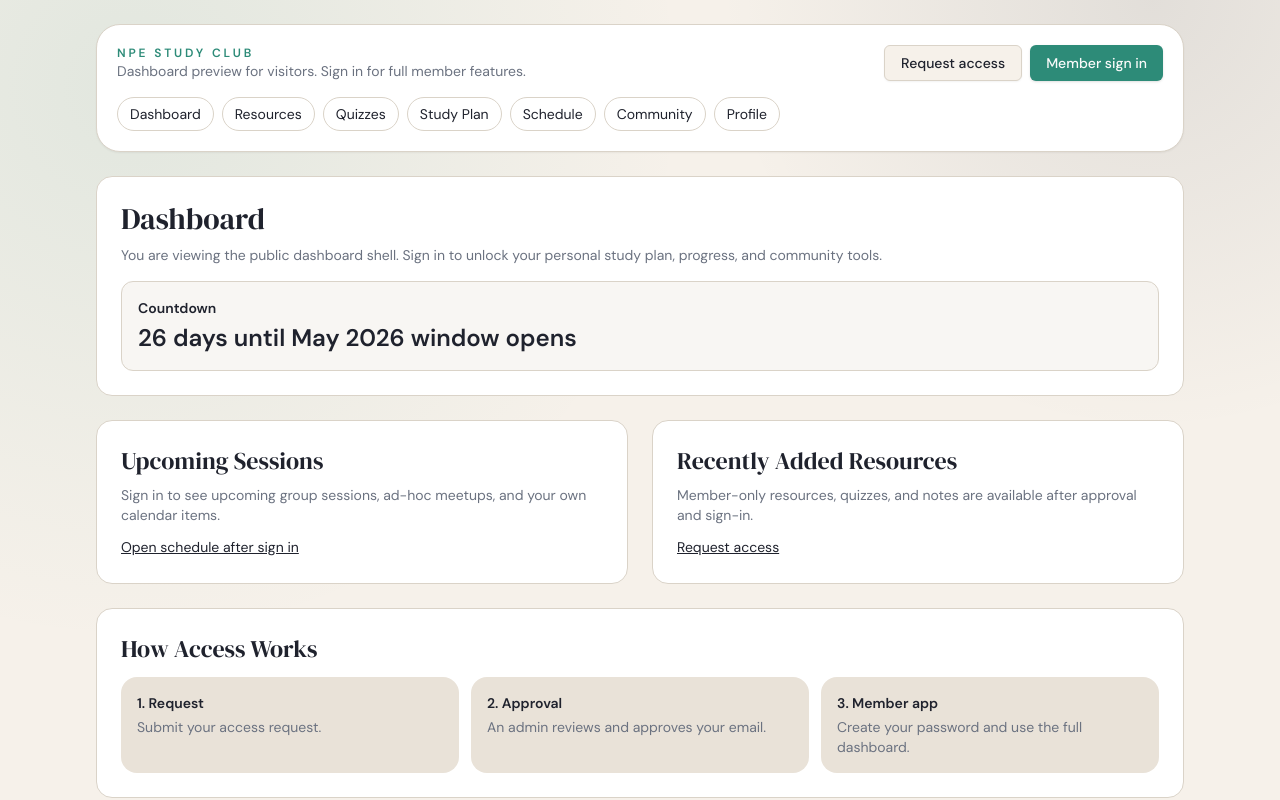
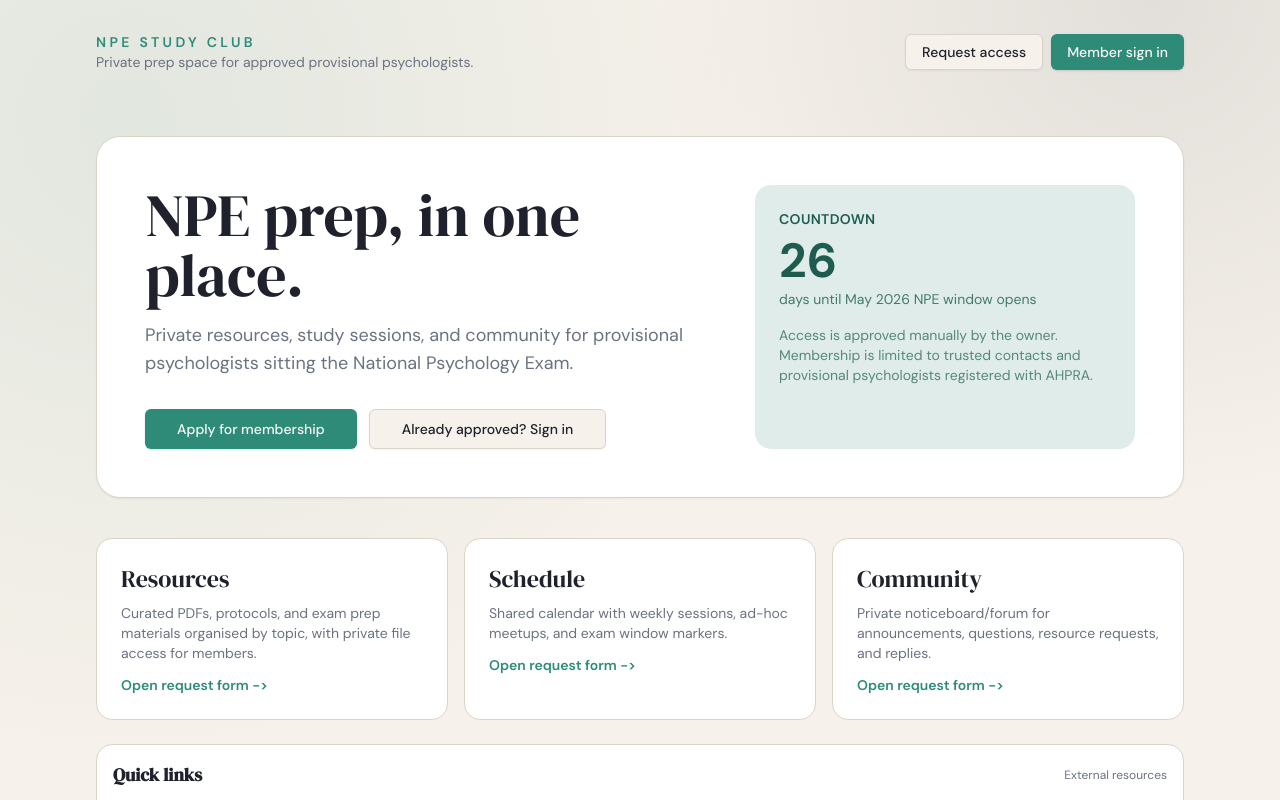
Before and after one commit to ccicm/NPEstudyclub, a Next.js app in the folder npe-web/: page / in a window 1280 px wide. Shown: the top 800 px of the page. Built offline with nearby package versions, Linux system fonts and the light colour scheme; no server answers.

Commit message:
pagestyle

```diff
--- a/npe-web/app/page.tsx
+++ b/npe-web/app/page.tsx
@@ -1,6 +1,7 @@
 import Link from "next/link";
 import { redirect } from "next/navigation";
 import { Button } from "@/components/ui/button";
+import { QUICK_LINKS } from "@/lib/quick-links";
 import { createClient } from "@/lib/supabase/server";
 
 const EXAM_WINDOW_OPEN = new Date("2026-05-04T00:00:00+10:00");
@@ -32,12 +33,11 @@ export default async function Home() {
   }
 
   return (
-    <main className="mx-auto min-h-screen w-full max-w-6xl px-5 py-6 md:px-8">
-      <header className="rounded-3xl border bg-card p-4 shadow-sm md:p-5">
-        <div className="flex flex-wrap items-center justify-between gap-3">
+    <main className="mx-auto flex min-h-screen w-full max-w-6xl flex-col px-5 py-8 md:px-8">
+      <header className="flex flex-col gap-4 sm:flex-row sm:items-center sm:justify-between">
         <div>
-            <p className="text-xs font-semibold uppercase tracking-[0.24em] text-primary">NPE Study Club</p>
-            <p className="text-sm text-muted-foreground">Dashboard preview for visitors. Sign in for full member features.</p>
+          <p className="text-sm font-semibold tracking-[0.24em] text-primary">NPE STUDY CLUB</p>
+          <p className="text-sm text-muted-foreground">Private prep space for approved provisional psychologists.</p>
         </div>
         <div className="flex gap-2">
           <Button asChild variant="outline">
@@ -47,77 +47,114 @@ export default async function Home() {
             <Link href="/auth/login">Member sign in</Link>
           </Button>
         </div>
-        </div>
-        <nav className="mt-4 flex flex-wrap gap-2">
-          {[
-            { href: "/auth/login", label: "Dashboard" },
-            { href: "/auth/login", label: "Resources" },
-            { href: "/auth/login", label: "Quizzes" },
-            { href: "/auth/login", label: "Study Plan" },
-            { href: "/auth/login", label: "Schedule" },
-            { href: "/auth/login", label: "Community" },
-            { href: "/auth/login", label: "Profile" },
-          ].map((link) => (
-            <Link key={link.label} href={link.href} className="rounded-full border px-3 py-1.5 text-sm transition-colors hover:bg-muted">
-              {link.label}
-            </Link>
-          ))}
-        </nav>
       </header>
 
-      <div className="mt-6 space-y-6">
-        <section className="rounded-2xl border bg-card p-6">
-          <h1 className="text-3xl">Dashboard</h1>
-          <p className="mt-2 text-sm text-muted-foreground">
-            You are viewing the public dashboard shell. Sign in to unlock your personal study plan, progress, and
-            community tools.
-          </p>
-          <div className="mt-4 rounded-xl border bg-muted/30 p-4">
-            <p className="text-sm font-semibold">Countdown</p>
-            <p className="mt-1 text-2xl font-semibold">{daysRemaining} days until May 2026 window opens</p>
+      <section className="mt-16 rounded-3xl border bg-card p-8 shadow-sm md:p-12">
+        <div className="grid gap-10 md:grid-cols-[1.2fr_0.8fr]">
+          <div>
+            <h1 className="text-4xl leading-tight md:text-6xl">NPE prep, in one place.</h1>
+            <p className="mt-4 max-w-2xl text-lg text-muted-foreground">
+              Private resources, study sessions, and community for provisional psychologists sitting the National
+              Psychology Exam.
+            </p>
+            <div className="mt-8 flex flex-wrap gap-3">
+              <Button asChild size="lg">
+                <Link href="/auth/request">Apply for membership</Link>
+              </Button>
+              <Button asChild size="lg" variant="outline">
+                <Link href="/auth/login">Already approved? Sign in</Link>
+              </Button>
+            </div>
           </div>
-        </section>
+          <div className="rounded-2xl bg-accent p-6">
+            <p className="text-sm font-semibold uppercase tracking-wide text-accent-foreground">
+              Countdown
+            </p>
+            <p className="mt-2 text-5xl font-bold text-accent-foreground">{daysRemaining}</p>
+            <p className="mt-1 text-sm text-accent-foreground/80">
+              days until May 2026 NPE window opens
+            </p>
+            <p className="mt-4 text-sm text-accent-foreground/70">
+              Access is approved manually by the owner. Membership is limited to
+              trusted contacts and provisional psychologists registered with
+              AHPRA.
+            </p>
+          </div>
+        </div>
+      </section>
 
-        <div className="grid gap-6 lg:grid-cols-2">
-          <section className="rounded-2xl border bg-card p-6">
-            <h2 className="text-2xl">Upcoming Sessions</h2>
+      <section className="mt-10 grid gap-4 md:grid-cols-3">
+        <Link href="/auth/request" className="rounded-2xl border bg-card p-6 transition hover:bg-muted/30">
+          <article>
+            <h2 className="text-2xl">Resources</h2>
             <p className="mt-2 text-sm text-muted-foreground">
-              Sign in to see upcoming group sessions, ad-hoc meetups, and your own calendar items.
+              Curated PDFs, protocols, and exam prep materials organised by topic, with private file access for members.
             </p>
-            <Link href="/auth/login" className="mt-3 inline-block text-sm underline">
-              Open schedule after sign in
-            </Link>
-          </section>
+            <p className="mt-3 text-sm font-semibold text-primary">Open request form -&gt;</p>
+          </article>
+        </Link>
+        <Link href="/auth/request" className="rounded-2xl border bg-card p-6 transition hover:bg-muted/30">
+          <article>
+            <h2 className="text-2xl">Schedule</h2>
+            <p className="mt-2 text-sm text-muted-foreground">
+              Shared calendar with weekly sessions, ad-hoc meetups, and exam window markers.
+            </p>
+            <p className="mt-3 text-sm font-semibold text-primary">Open request form -&gt;</p>
+          </article>
+        </Link>
+        <Link href="/auth/request" className="rounded-2xl border bg-card p-6 transition hover:bg-muted/30">
+          <article>
+            <h2 className="text-2xl">Community</h2>
+            <p className="mt-2 text-sm text-muted-foreground">
+              Private noticeboard/forum for announcements, questions, resource requests, and replies.
+            </p>
+            <p className="mt-3 text-sm font-semibold text-primary">Open request form -&gt;</p>
+          </article>
+        </Link>
+      </section>
 
-          <section className="rounded-2xl border bg-card p-6">
-            <h2 className="text-2xl">Recently Added Resources</h2>
-            <p className="mt-2 text-sm text-muted-foreground">
-              Member-only resources, quizzes, and notes are available after approval and sign-in.
-            </p>
-            <Link href="/auth/request" className="mt-3 inline-block text-sm underline">
-              Request access
-            </Link>
-          </section>
+      <section className="mt-6 rounded-2xl border bg-card p-4">
+        <div className="flex items-center justify-between gap-3">
+          <h2 className="text-lg font-semibold">Quick links</h2>
+          <p className="text-xs text-muted-foreground">External resources</p>
         </div>
+        <div className="mt-3 flex gap-3 overflow-x-auto pb-1">
+          {QUICK_LINKS.map((link) => (
+            <a
+              key={link.label}
+              href={link.url}
+              target="_blank"
+              rel="noreferrer"
+              className="min-w-56 rounded-xl border bg-background px-3 py-2 text-sm transition hover:bg-muted/40"
+            >
+              <p className="font-medium">{link.label}</p>
+              <p className="mt-1 text-xs text-primary">Open link -&gt;</p>
+            </a>
+          ))}
+        </div>
+      </section>
 
-        <section className="rounded-2xl border bg-card p-6">
-          <h2 className="text-2xl">How Access Works</h2>
+      <section className="mt-10 rounded-3xl border bg-card p-8">
+        <div className="grid gap-6 md:grid-cols-[0.9fr_1.1fr] md:items-center">
+          <div>
+            <h2 className="mt-2 text-3xl">Approved members get in. Everyone else requests access.</h2>
+          </div>
           <div className="mt-3 grid gap-3 text-sm text-muted-foreground sm:grid-cols-3">
             <div className="rounded-2xl bg-muted p-4">
               <p className="font-semibold text-foreground">1. Request</p>
-              <p className="mt-1">Submit your access request.</p>
+              <p className="mt-1">Submit a short access request via the button above.</p>
             </div>
             <div className="rounded-2xl bg-muted p-4">
               <p className="font-semibold text-foreground">2. Approval</p>
-              <p className="mt-1">An admin reviews and approves your email.</p>
+              <p className="mt-1">Your request is reviewed and approved by the group organiser.</p>
             </div>
             <div className="rounded-2xl bg-muted p-4">
-              <p className="font-semibold text-foreground">3. Member app</p>
-              <p className="mt-1">Create your password and use the full dashboard.</p>
+              <p className="font-semibold text-foreground">3. Access</p>
+              <p className="mt-1">Once approved, create your password and sign in to the member app.</p>
             </div>
           </div>
-        </section>
-      </div>
+        </div>
+      </section>
 
       <p className="mt-6 text-sm text-muted-foreground">Read our <Link href="/privacy" className="underline">Privacy Policy</Link>.</p>
     </main>
```
